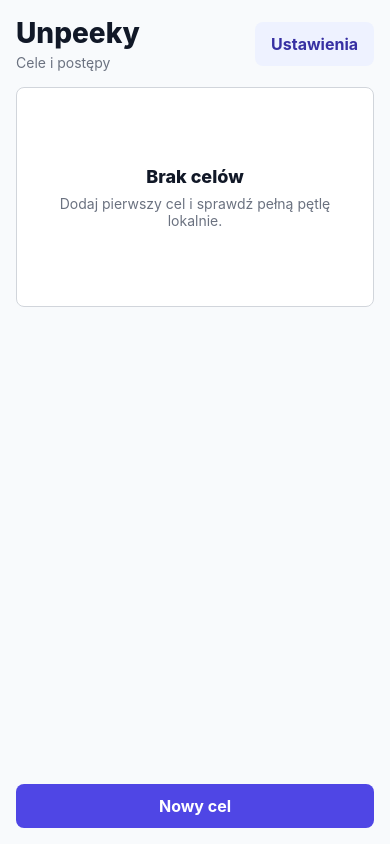
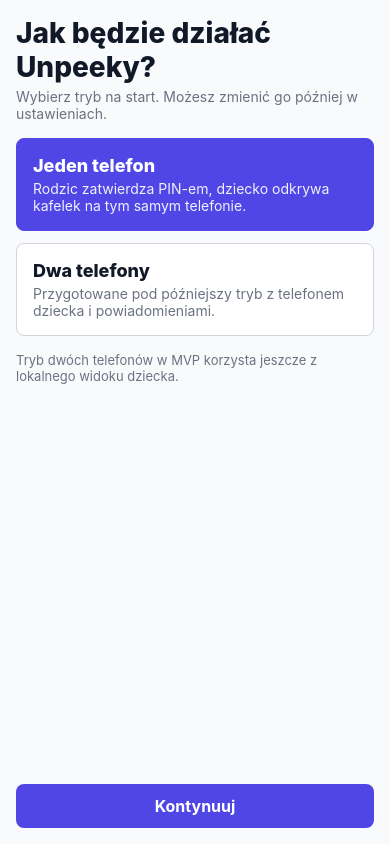
Before and after one commit to rciesielski3/unpeeky, a React Native app: screen / in a window 390 px wide. Built offline with nearby package versions, Linux system fonts and the light colour scheme.

Commit message:
feat: add app mode selection

```diff
--- a/App.tsx
+++ b/App.tsx
@@ -6,6 +6,7 @@ import { AddGoalScreen } from "./src/screens/AddGoalScreen";
 import { ApproveTaskScreen } from "./src/screens/ApproveTaskScreen";
 import { ChildScreen } from "./src/screens/ChildScreen";
 import { GoalsScreen } from "./src/screens/GoalsScreen";
+import { ModeSelectionScreen } from "./src/screens/ModeSelectionScreen";
 import { SettingsScreen } from "./src/screens/SettingsScreen";
 import { completeTask, createGoal, normalizeSettings } from "./src/domain/goal";
 import type { AppSettings, Goal, GoalDraft } from "./src/domain/goal";
@@ -96,6 +97,15 @@ export default function App() {
     ]);
   }
 
+  function handleSelectMode(appMode: AppSettings["appMode"]) {
+    if (!appMode) {
+      return;
+    }
+
+    setSettings((currentSettings) => (currentSettings ? { ...currentSettings, appMode } : currentSettings));
+    setRoute("goals");
+  }
+
   if (!isHydrated || !settings) {
     return (
       <SafeAreaView style={styles.safeArea}>
@@ -111,7 +121,10 @@ export default function App() {
     <SafeAreaView style={styles.safeArea}>
       <StatusBar style="dark" />
       <View style={styles.app}>
-        {route === "goals" ? (
+        {!settings.appMode ? (
+          <ModeSelectionScreen initialMode={settings.appMode} onSelectMode={handleSelectMode} />
+        ) : null}
+        {settings.appMode && route === "goals" ? (
           <GoalsScreen
             goals={goals}
             onAddGoal={() => setRoute("addGoal")}
@@ -119,8 +132,10 @@ export default function App() {
             onOpenSettings={() => setRoute("settings")}
           />
         ) : null}
-        {route === "addGoal" ? <AddGoalScreen onBack={() => setRoute("goals")} onSave={handleCreateGoal} /> : null}
-        {route === "approveTask" && activeGoal ? (
+        {settings.appMode && route === "addGoal" ? (
+          <AddGoalScreen onBack={() => setRoute("goals")} onSave={handleCreateGoal} />
+        ) : null}
+        {settings.appMode && route === "approveTask" && activeGoal ? (
           <ApproveTaskScreen
             goal={activeGoal}
             onApproveTask={() => {
@@ -132,14 +147,14 @@ export default function App() {
             parentPin={settings.parentPin}
           />
         ) : null}
-        {route === "child" && activeGoal ? (
+        {settings.appMode && route === "child" && activeGoal ? (
           <ChildScreen
             goal={activeGoal}
             onBack={() => setRoute("approveTask")}
             onCompleteTask={() => setRoute("approveTask")}
           />
         ) : null}
-        {route === "settings" ? (
+        {settings.appMode && route === "settings" ? (
           <SettingsScreen
             onBack={() => setRoute("goals")}
             onResetGoals={handleResetGoals}
--- a/src/domain/goal.ts
+++ b/src/domain/goal.ts
@@ -6,6 +6,7 @@ export const TILE_OPTIONS = [8, 12, 16, 20, 24, 28, 32, 36] as const;
 export const DEFAULT_TILE_COUNT = 16;
 
 export type TileCount = (typeof TILE_OPTIONS)[number];
+export type AppMode = "singleDevice" | "twoDevices";
 
 export type Goal = {
   id: string;
@@ -25,13 +26,15 @@ export type AppSettings = {
   notificationTime: string;
   childName: string;
   parentPin: string;
+  appMode: AppMode | null;
 };
 
 export const DEFAULT_APP_SETTINGS: AppSettings = {
   isPremium: false,
   notificationTime: "18:00",
   childName: "",
-  parentPin: ""
+  parentPin: "",
+  appMode: null
 };
 
 export type GoalDraft = Pick<Goal, "childName" | "rewardName" | "imageUri" | "totalTasks" | "avatarId">;
@@ -67,6 +70,7 @@ export function normalizeSettings(settings: Partial<AppSettings> | null | undefi
 
   return {
     ...nextSettings,
+    appMode: isAppMode(nextSettings.appMode) ? nextSettings.appMode : null,
     parentPin: isParentPinValid(nextSettings.parentPin) ? nextSettings.parentPin : generateParentPin()
   };
 }
@@ -77,6 +81,10 @@ export function generateParentPin(): string {
 
 export function isParentPinValid(parentPin: string): boolean {
   return /^\d{4}$/.test(parentPin);
+}
+
+export function isAppMode(appMode: unknown): appMode is AppMode {
+  return appMode === "singleDevice" || appMode === "twoDevices";
 }
 
 export function getGoalProgress(goal: Pick<Goal, "completedTasks" | "totalTasks">): number {
--- a/src/i18n/strings.ts
+++ b/src/i18n/strings.ts
@@ -1,6 +1,16 @@
 export const strings = {
   app: {
     loading: "Ładowanie..."
+  },
+  modeSelection: {
+    title: "Jak będzie działać Unpeeky?",
+    subtitle: "Wybierz tryb na start. Możesz zmienić go później w ustawieniach.",
+    singleDeviceTitle: "Jeden telefon",
+    singleDeviceMeta: "Rodzic zatwierdza PIN-em, dziecko odkrywa kafelek na tym samym telefonie.",
+    twoDevicesTitle: "Dwa telefony",
+    twoDevicesMeta: "Przygotowane pod późniejszy tryb z telefonem dziecka i powiadomieniami.",
+    note: "Tryb dwóch telefonów w MVP korzysta jeszcze z lokalnego widoku dziecka.",
+    continueButton: "Kontynuuj"
   },
   addGoal: {
     title: "Nowy cel",
@@ -69,6 +79,9 @@ export const strings = {
     parentPinPlaceholder: "PIN",
     parentPinError: "PIN musi mieć dokładnie 4 cyfry.",
     generateParentPinButton: "Nowy PIN",
+    appModeTitle: "Tryb działania",
+    appModeSingleDevice: "Jeden telefon",
+    appModeTwoDevices: "Dwa telefony",
     resetTitle: "Reset danych",
     resetMeta: "Usuń lokalne cele i postępy",
     resetButton: "Resetuj cele",
--- /dev/null
+++ b/src/screens/ModeSelectionScreen.tsx
@@ -0,0 +1,114 @@
+import { useState } from "react";
+import { Pressable, StyleSheet, Text, View } from "react-native";
+
+import { Button } from "../components/Button";
+import type { AppMode } from "../domain/goal";
+import { strings } from "../i18n/strings";
+import { colors, spacing } from "../ui/theme";
+
+type ModeSelectionScreenProps = {
+  initialMode: AppMode | null;
+  onSelectMode: (appMode: AppMode) => void;
+};
+
+const MODE_OPTIONS: AppMode[] = ["singleDevice", "twoDevices"];
+
+export function ModeSelectionScreen({ initialMode, onSelectMode }: ModeSelectionScreenProps) {
+  const [selectedMode, setSelectedMode] = useState<AppMode>(initialMode ?? "singleDevice");
+
+  return (
+    <View style={styles.screen}>
+      <View>
+        <Text style={styles.title}>{strings.modeSelection.title}</Text>
+        <Text style={styles.subtitle}>{strings.modeSelection.subtitle}</Text>
+      </View>
+
+      <View style={styles.options}>
+        {MODE_OPTIONS.map((appMode) => {
+          const isSelected = appMode === selectedMode;
+
+          return (
+            <Pressable
+              accessibilityRole="button"
+              key={appMode}
+              onPress={() => setSelectedMode(appMode)}
+              style={[styles.option, isSelected && styles.selectedOption]}
+            >
+              <Text style={[styles.optionTitle, isSelected && styles.selectedOptionText]}>{getModeTitle(appMode)}</Text>
+              <Text style={[styles.optionMeta, isSelected && styles.selectedOptionMeta]}>{getModeMeta(appMode)}</Text>
+            </Pressable>
+          );
+        })}
+      </View>
+
+      <Text style={styles.note}>{strings.modeSelection.note}</Text>
+
+      <View style={styles.actions}>
+        <Button label={strings.modeSelection.continueButton} onPress={() => onSelectMode(selectedMode)} />
+      </View>
+    </View>
+  );
+}
+
+function getModeTitle(appMode: AppMode): string {
+  return appMode === "singleDevice" ? strings.modeSelection.singleDeviceTitle : strings.modeSelection.twoDevicesTitle;
+}
+
+function getModeMeta(appMode: AppMode): string {
+  return appMode === "singleDevice" ? strings.modeSelection.singleDeviceMeta : strings.modeSelection.twoDevicesMeta;
+}
+
+const styles = StyleSheet.create({
+  screen: {
+    flex: 1,
+    gap: spacing.lg,
+    padding: spacing.lg
+  },
+  title: {
+    color: colors.text,
+    fontSize: 28,
+    fontWeight: "800"
+  },
+  subtitle: {
+    color: colors.textMuted,
+    fontSize: 14,
+    marginTop: spacing.xs
+  },
+  options: {
+    gap: spacing.md
+  },
+  option: {
+    backgroundColor: colors.surface,
+    borderColor: colors.border,
+    borderRadius: 8,
+    borderWidth: 1,
+    gap: spacing.xs,
+    padding: spacing.lg
+  },
+  selectedOption: {
+    backgroundColor: colors.primary,
+    borderColor: colors.primary
+  },
+  optionTitle: {
+    color: colors.text,
+    fontSize: 18,
+    fontWeight: "800"
+  },
+  optionMeta: {
+    color: colors.textMuted,
+    fontSize: 14
+  },
+  selectedOptionText: {
+    color: colors.surface
+  },
+  selectedOptionMeta: {
+    color: colors.surfaceMuted
+  },
+  note: {
+    color: colors.textMuted,
+    fontSize: 13
+  },
+  actions: {
+    marginTop: "auto"
+  }
+});
--- a/src/screens/SettingsScreen.tsx
+++ b/src/screens/SettingsScreen.tsx
@@ -3,7 +3,7 @@ import { Switch, StyleSheet, Text, TextInput, View } from "react-native";
 
 import { Button } from "../components/Button";
 import { generateParentPin, isParentPinValid as validateParentPin } from "../domain/goal";
-import type { AppSettings } from "../domain/goal";
+import type { AppMode, AppSettings } from "../domain/goal";
 import { strings } from "../i18n/strings";
 import { parseNotificationTime, scheduleDaily } from "../notifications/scheduleDaily";
 import { colors, spacing } from "../ui/theme";
@@ -66,6 +66,10 @@ export function SettingsScreen({ onBack, onResetGoals, onSettingsChange, setting
     updateSettings({ parentPin });
   }
 
+  function handleChangeMode(appMode: AppMode) {
+    updateSettings({ appMode });
+  }
+
   return (
     <View style={styles.screen}>
       <Text style={styles.title}>{strings.settings.title}</Text>
@@ -118,6 +122,22 @@ export function SettingsScreen({ onBack, onResetGoals, onSettingsChange, setting
         </View>
       </View>
       {!isParentPinValid ? <Text style={styles.errorText}>{strings.settings.parentPinError}</Text> : null}
+
+      <View style={styles.resetRow}>
+        <Text style={styles.rowTitle}>{strings.settings.appModeTitle}</Text>
+        <View style={styles.modeActions}>
+          <Button
+            label={strings.settings.appModeSingleDevice}
+            onPress={() => handleChangeMode("singleDevice")}
+            variant={settings.appMode === "singleDevice" ? "primary" : "ghost"}
+          />
+          <Button
+            label={strings.settings.appModeTwoDevices}
+            onPress={() => handleChangeMode("twoDevices")}
+            variant={settings.appMode === "twoDevices" ? "primary" : "ghost"}
+          />
+        </View>
+      </View>
 
       <View style={styles.resetRow}>
         <View style={styles.resetCopy}>
@@ -192,6 +212,9 @@ const styles = StyleSheet.create({
   pinControls: {
     gap: spacing.sm
   },
+  modeActions: {
+    gap: spacing.sm
+  },
   resetRow: {
     backgroundColor: colors.surface,
     borderColor: colors.border,
```
Also changed, not shown: 1 other file (tests, documents, lock files or other folders).
